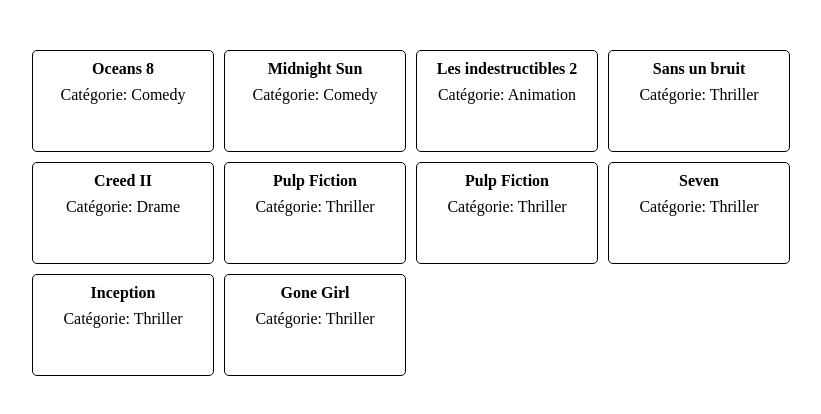
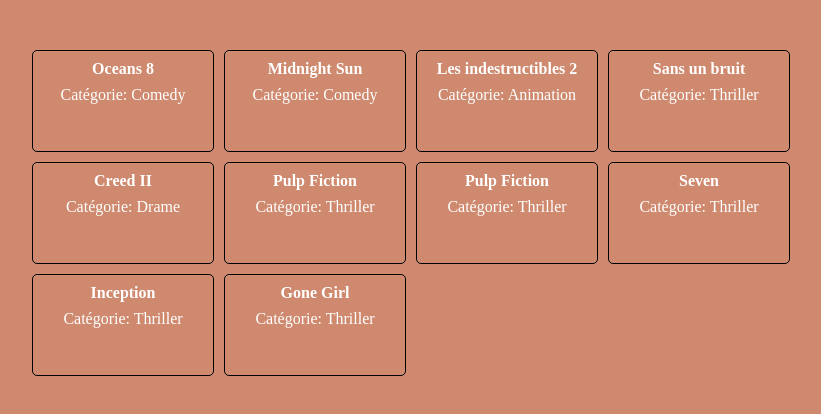
Before and after one commit to Particeep/react-interview, a React app: page / in a window 1280 px wide. Shown: the top 414 px of the page, without its empty margins (223-1044 px from the left). Built offline with nearby package versions, Linux system fonts and the light colour scheme.

Commit message:
defining colors for the page

```diff
--- a/src/index.sass
+++ b/src/index.sass
@@ -1,6 +1,13 @@
 @import '~compass-mixins/lib/compass'
 
 @include global-reset
+
+$orange: #CE896E
+$orange-2: #D65F30
+
+body
+  background: $orange
+  color: #fff
 
 .movie-list
   margin: 40px auto 0 auto
```
